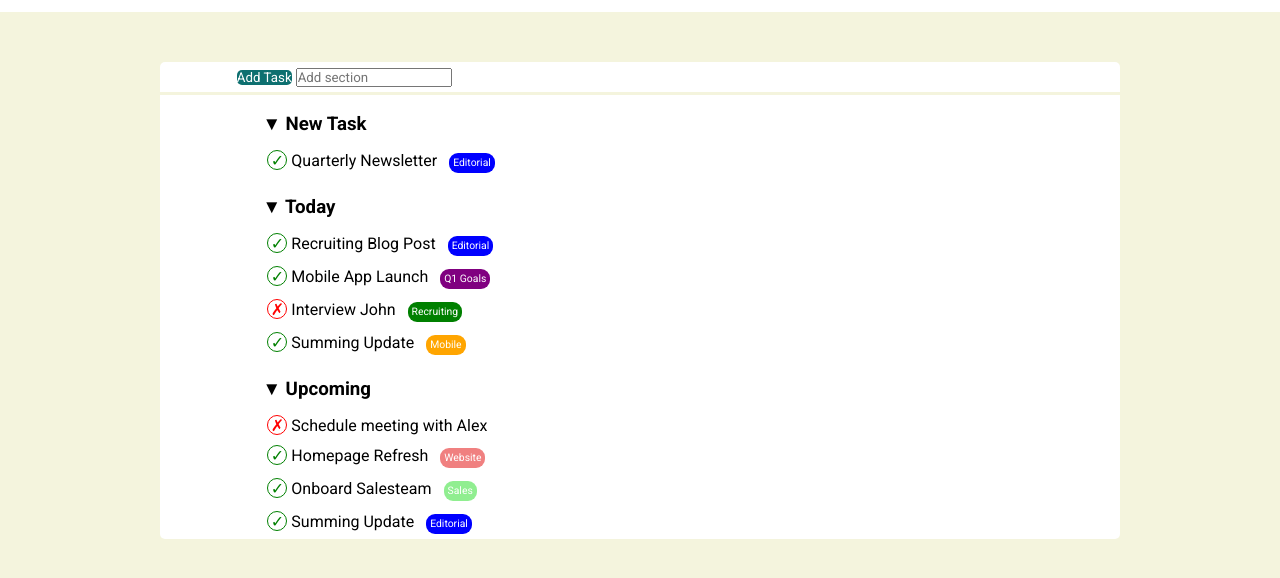
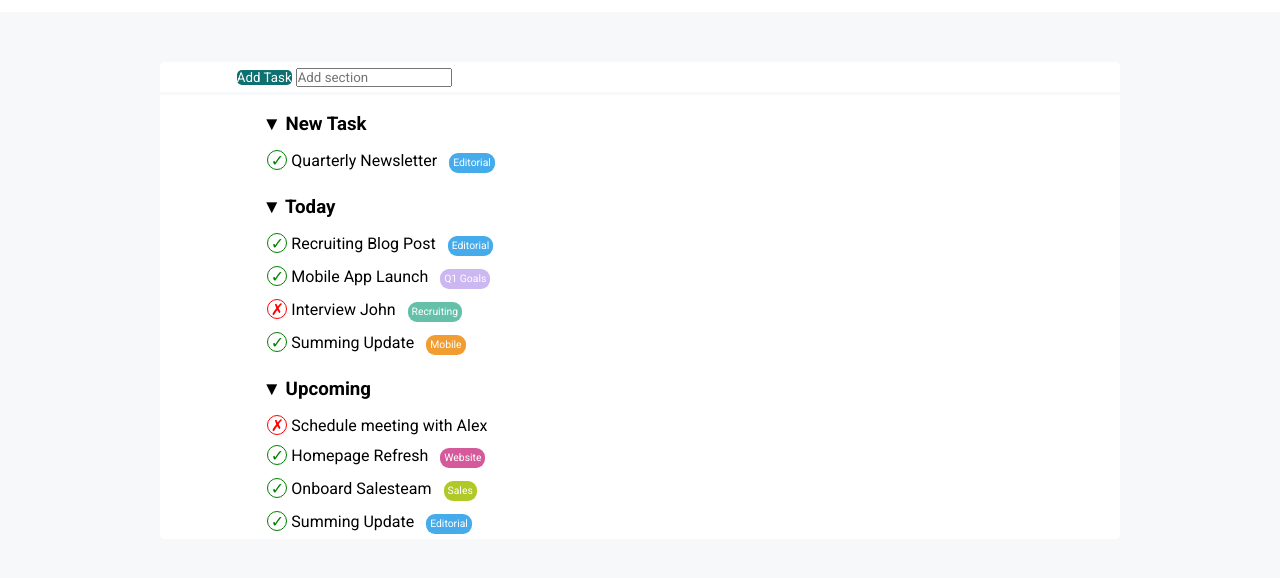
Before and after one commit to aalexebr/html-css-toboolist, a plain HTML site: page index.html in a window 1280 px wide. Shown: the part 68-646 px from the top of the page. Drawn offline with Linux system fonts and the light colour scheme.

Commit message:
colorAND TITLE

```diff
--- a/css/style.css
+++ b/css/style.css
@@ -9,7 +9,7 @@
 }
 
 body{
-    background-color: rgb(244, 244, 221);
+    background-color: #F6F8F9;
 
 }
 .background-white{
@@ -90,7 +90,6 @@ h3{
     height: 20px;
     display: inline-block;
     border-radius: 9px;
-    background-color: red;
     color: white;
     font-size: 0.65em;
     text-align: center;
@@ -101,20 +100,20 @@ h3{
     margin-left: 8px;
 }
 .editorial{
-    background-color: blue;
+    background-color: #45ABEA;
 }
 .goals{
-    background-color: purple;
+    background-color: #CCB7F0;
 }
 .recruiting{
-    background-color: green;
+    background-color:#64C0A9;
 }
 .mobile{
-    background-color: orange;
+    background-color: #F19D32;
 }
 .website{
-    background-color: lightcoral;
+    background-color: #D45A9B;
 }
 .sales{
-    background-color: lightgreen;
+    background-color: #B0C926;
 }
--- a/index.html
+++ b/index.html
@@ -4,7 +4,7 @@
         <meta charset="UTF-8">
         <meta http-equiv="X-UA-Compatible" content="IE=edge">
         <meta name="viewport" content="width=device-width, initial-scale=1.0">
-        <title>Document</title>
+        <title>Toboolist</title>
         <!--GOOGLE FONT-->
 
         <link rel="preconnect" href="https://fonts.googleapis.com">
```
